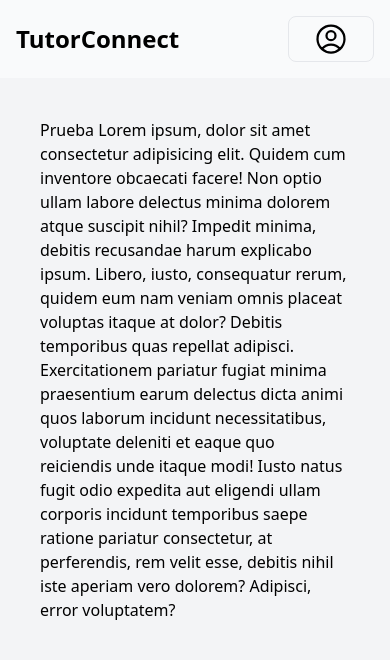
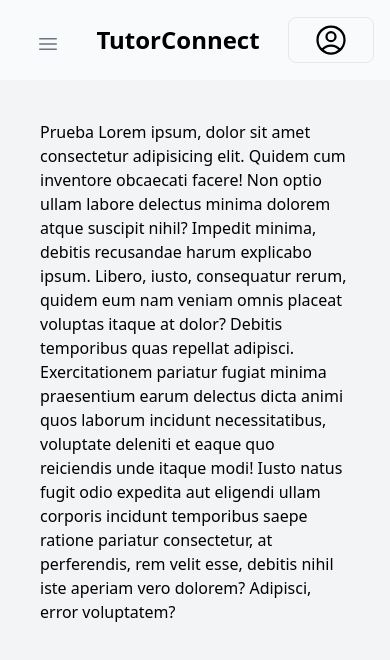
Before and after one commit to xChoki/TutorConnect, a React (Vite) app in the folder client/: page / in a window 390 px wide. Shown: the top 660 px of the page. Built offline with nearby package versions, Linux system fonts and the light colour scheme; no server answers.

Commit message:
flowbite

```diff
--- a/client/index.html
+++ b/client/index.html
@@ -4,12 +4,10 @@
     <meta charset="UTF-8" />
     <!--<link rel="icon" type="image/svg+xml" href="/vite.svg" />-->
     <meta name="viewport" content="width=device-width, initial-scale=1.0" />
-    <link href="https://cdnjs.cloudflare.com/ajax/libs/flowbite/1.8.1/flowbite.min.css" rel="stylesheet" />
     <title>TutorConnect</title>
   </head>
   <body>
     <main class="flex flex-col min-h-screen bg-gray-100" id="root"></main>
     <script type="module" src="/src/main.jsx"></script>
-    <script src="https://cdnjs.cloudflare.com/ajax/libs/flowbite/1.8.1/flowbite.min.js"></script>
   </body>
 </html>
--- a/client/package.json
+++ b/client/package.json
@@ -12,6 +12,7 @@
   "dependencies": {
     "axios": "^1.5.0",
     "flowbite": "^1.8.1",
+    "flowbite-react": "^0.5.0",
     "react": "^18.2.0",
     "react-dom": "^18.2.0",
     "react-router-dom": "^6.15.0",
--- a/client/src/assets/Icons.jsx
+++ b/client/src/assets/Icons.jsx
@@ -30,3 +30,10 @@ export function Icon_Mensajes() {
         </svg>
     )
 }
+export function Icon_Hamburger() {
+    return (
+        <svg xmlns="http://www.w3.org/2000/svg" fill="none" viewBox="0 0 24 24" strokeWidth="1.5" stroke="currentColor" className="w-6 h-6">
+            <path strokeLinecap="round" strokeLinejoin="round" d="M3.75 6.75h16.5M3.75 12h16.5m-16.5 5.25h16.5" />
+        </svg>
+    )
+}
--- a/client/src/components/COM_Layout.jsx
+++ b/client/src/components/COM_Layout.jsx
@@ -1,19 +1,19 @@
 import { Outlet } from "react-router-dom";
 import COM_NavBar from "./COM_NavBar";
 
-export default function Layout(){
+export default function Layout() {
 
     return (
         <>
             {/* NavBar */}
             <COM_NavBar></COM_NavBar>
 
-            <Outlet/>
+            <Outlet />
 
             {/* Filler */}
-            <br /><br /><br /><br /><br /><br /><br /><br /><br /><br /><br /><br /><br /><br /><br /><br /><br /><br /><br /><br />
 
             {/* Footer */}
+
 
 
         </>
--- a/client/src/components/COM_NavBar.jsx
+++ b/client/src/components/COM_NavBar.jsx
@@ -1,5 +1,5 @@
 import { Link } from 'react-router-dom'
-import Icon_User from '../assets/Icons'
+import Icon_User, { Icon_Hamburger } from '../assets/Icons'
 import { useContext } from 'react'
 import { UserContext } from '../UserContext'
 
@@ -11,22 +11,30 @@ const COM_NavBar = () => {
         <header className='sticky top-0 z-50 border-b-gray-200'>
             <nav className="bg-gray-50 border-gray-200">
                 <div className="flex flex-wrap justify-between items-center mx-auto max-w-screen-xl p-4">
-                    <Link to="/" className="flex items-center">
+
+                    <button data-drawer-target="default-sidebar" data-drawer-toggle="default-sidebar" aria-controls="default-sidebar" type="button" className="items-center p-2 mt-2 ml-3 text-sm text-gray-500 rounded-lg sm:hidden hover:bg-gray-100 focus:outline-none focus:ring-2 focus:ring-gray-200 dark:text-gray-400 dark:hover:bg-gray-700 dark:focus:ring-gray-600">
+                        <span className="sr-only">Abrir sidebar</span>
+                        <Icon_Hamburger />
+                    </button>
+
+                    <Link to="/" className="items-center">
                         <span className="self-center text-2xl font-semibold whitespace-nowrap">TutorConnect</span>
                     </Link>
-                    <Link to={user ? '/account':'/login'} className="flex px-6 rounded-lg border border-gray-200 py-1 items-center bg-gray-50 hover:border-slate-400">
+
+                    <Link to={user ? '/account' : '/login'} className="flex px-6 rounded-lg border border-gray-200 py-1 items-center bg-gray-50 hover:border-slate-400">
                         {!!user && (
-                            <div className="pl-10 pr-5 text-right">
+                            <section className="pl-10 pr-5 text-right">
                                 <p className="text-lg">
                                     {user.name}
                                 </p>
                                 <p className='text-sm'>
                                     Ver perfil
                                 </p>
-                            </div>
+                            </section>
                         )}
                         <Icon_User></Icon_User>
                     </Link>
+
                 </div>
             </nav>
 
--- a/client/src/components/COM_Sidebar.jsx
+++ b/client/src/components/COM_Sidebar.jsx
@@ -1,43 +1,31 @@
 import { Link } from "react-router-dom";
-import { Icon_Alumnos, Icon_Cursos } from "../assets/Icons";
+import { Icon_Alumnos, Icon_Cursos, Icon_Hamburger, Icon_Mensajes } from "../assets/Icons";
 
 export default function COM_Sidebar() {
     return (
-        <nav>
-
-            <button data-drawer-target="default-sidebar" data-drawer-toggle="default-sidebar" aria-controls="default-sidebar" type="button" className="inline-flex items-center p-2 mt-2 ml-3 text-sm text-gray-500 rounded-lg sm:hidden hover:bg-gray-100 focus:outline-none focus:ring-2 focus:ring-gray-200 dark:text-gray-400 dark:hover:bg-gray-700 dark:focus:ring-gray-600">
-                <span className="sr-only">Abrir sidebar</span>
-                <svg className="w-6 h-6" aria-hidden="true" fill="currentColor" viewBox="0 0 20 20" xmlns="http://www.w3.org/2000/svg">
-                    <path clipRule="evenodd" fillRule="evenodd" d="M2 4.75A.75.75 0 012.75 4h14.5a.75.75 0 010 1.5H2.75A.75.75 0 012 4.75zm0 10.5a.75.75 0 01.75-.75h7.5a.75.75 0 010 1.5h-7.5a.75.75 0 01-.75-.75zM2 10a.75.75 0 01.75-.75h14.5a.75.75 0 010 1.5H2.75A.75.75 0 012 10z"></path>
-                </svg>
-            </button>
-
         <aside id="default-sidebar" className="fixed top-0 left-0 z-40 w-64 h-screen transition-transform -translate-x-full sm:translate-x-0" aria-label="Sidebar">
             <div className="h-full px-3 py-4 pt-32 overflow-y-auto bg-gray-50 dark:bg-gray-800">
                 <ul className="space-y-2 font-medium">
                     <li>
                         <Link to={'/'} className="flex items-center p-2 text-gray-900 rounded-lg dark:text-white hover:bg-gray-100 dark:hover:bg-gray-700 group">
-                                <Icon_Alumnos/>
+                            <Icon_Alumnos />
                             <span className="flex-1 ml-3 whitespace-nowrap">Alumnos</span>
                         </Link>
                     </li>
                     <li>
                         <Link to={'/'} className="flex items-center p-2 text-gray-900 rounded-lg dark:text-white hover:bg-gray-100 dark:hover:bg-gray-700 group">
-                                <Icon_Cursos/>
+                            <Icon_Cursos />
                             <span className="flex-1 ml-3 whitespace-nowrap">Cursos</span>
                         </Link>
                     </li>
                     <li>
                         <Link to={'/'} className="flex items-center p-2 text-gray-900 rounded-lg dark:text-white hover:bg-gray-100 dark:hover:bg-gray-700 group">
-                                <svg className="flex-shrink-0 w-5 h-5 text-gray-500 transition duration-75 dark:text-gray-400 group-hover:text-gray-900 dark:group-hover:text-white" aria-hidden="true" xmlns="http://www.w3.org/2000/svg" fill="currentColor" viewBox="0 0 20 20">
-                                    <path d="m17.418 3.623-.018-.008a6.713 6.713 0 0 0-2.4-.569V2h1a1 1 0 1 0 0-2h-2a1 1 0 0 0-1 1v2H9.89A6.977 6.977 0 0 1 12 8v5h-2V8A5 5 0 1 0 0 8v6a1 1 0 0 0 1 1h8v4a1 1 0 0 0 1 1h2a1 1 0 0 0 1-1v-4h6a1 1 0 0 0 1-1V8a5 5 0 0 0-2.582-4.377ZM6 12H4a1 1 0 0 1 0-2h2a1 1 0 0 1 0 2Z" />
-                                </svg>
+                            <Icon_Mensajes />
                             <span className="flex-1 ml-3 whitespace-nowrap">Mensajes</span>
                         </Link>
                     </li>
                 </ul>
             </div>
         </aside>
-        </nav>
     )
 }
--- a/client/src/pages/AccountPage.jsx
+++ b/client/src/pages/AccountPage.jsx
@@ -2,6 +2,8 @@ import { useContext } from "react"
 import { UserContext } from "../UserContext"
 import { Navigate } from "react-router-dom"
 import COM_Sidebar from "../components/COM_Sidebar"
+
+import { Button } from 'flowbite-react';
 
 export default function AccountPage() {
     const { ready, user } = useContext(UserContext)
@@ -15,9 +17,11 @@ export default function AccountPage() {
     }
 
     return (
-        <div className="p-4 sm:ml-64">
+        <>
             <COM_Sidebar></COM_Sidebar>
-            página para {user?.name}
-        </div>
+            <div className="p-4 sm:ml-64">
+                <p>página para {user?.name}</p>
+            </div>
+        </>
     )
 }
--- a/client/tailwind.config.js
+++ b/client/tailwind.config.js
@@ -3,12 +3,12 @@ export default {
   content: [
     "./index.html",
     "./src/**/*.{js,ts,jsx,tsx}",
-    "./node_modules/flowbite/**/*.js",
+    'node_modules/flowbite-react/**/*.{js,jsx,ts,tsx}',
   ],
   theme: {
     extend: {},
   },
   plugins: [
     require('flowbite/plugin')
-]
+  ]
 }
```
Also changed, not shown: 1 other file (tests, documents, lock files or other folders). Lines whose indentation alone changed are shown as unchanged.
